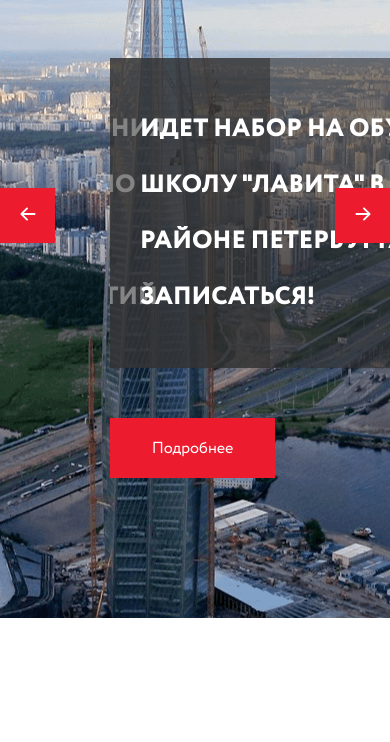
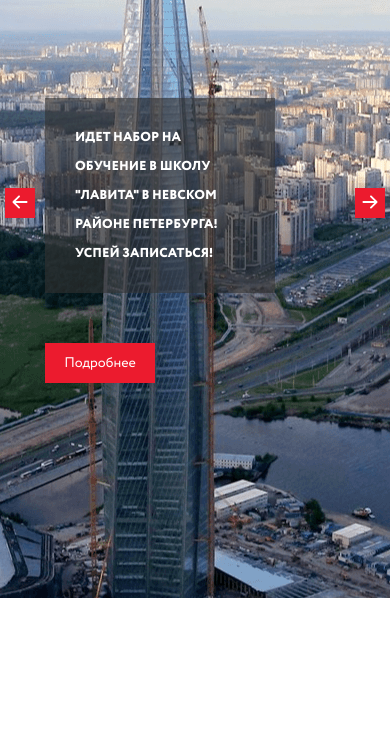
Before and after one commit to ErlanKusain/lavita, a website: page src/index.html in a window 390 px wide. Shown: the part 102-844 px from the top of the page. Drawn offline with nearby package versions, Linux system fonts and the light colour scheme; files whose address does not match are found by name.

Commit message:
promo section mobile adaptive

```diff
--- a/src/index.html
+++ b/src/index.html
@@ -10,6 +10,7 @@
 <body>
     <header class="header">
         <div class="container">
+            <div class="header__mobile-logo"><img src="img/icons/logo-header.svg" alt=""></div>
             <div class="header__logo"><img src="img/icons/logo-main.svg" alt="logo"></div>
             <div class="headerline">
                 <div class="headerline__logo"><img src="img/icons/logo-main.svg" alt="logo"></div>
--- a/src/sass/blocks/_header.scss
+++ b/src/sass/blocks/_header.scss
@@ -1,5 +1,8 @@
 .header {
     &__logo {
+        display: none;
+    }
+    &__mobile-logo {
         display: none;
     }
     .headerline {
--- a/src/sass/blocks/_media.scss
+++ b/src/sass/blocks/_media.scss
@@ -181,7 +181,7 @@
             width: 70%;
             height: 100vh;
             justify-content: center;
-            background-color: $main-color;
+            background-color: rgba(255, 0, 0, 0.900);
             z-index: 2;
             transition: 0.6s all;
             &_active{
@@ -256,23 +256,31 @@
         }
     }
     .promo {
+        margin-top: 0;
+        padding-top: 250px;
         &__slider {
-            margin-left: 110px;
+            margin-left: 60px;
             &-descr {
-                width: 440px;
-                font-size: 25px;
+                width: 380px;
+                height: 250px;
+                font-size: 21px;
+                line-height: 45px;
+            }
+            .button-more {
+                width: 130px;
+                height: 50px;
             }
         }
         .slick-prev {
-            width: 55px;
-            height: 55px;
-            top: 130px;
-            left: -110px;
+            width: 45px;
+            height: 45px;
+            top: 110px;
+            left: -60px;
         }
         .slick-next {
-            width: 55px;
-            height: 55px;
-            top: 130px;
+            width: 45px;
+            height: 45px;
+            top: 110px;
             right: 0;
         }
     }
@@ -285,10 +293,17 @@
     }
     .header {
         &__logo {
+            display: none;
             width: 180px;
             img {
                 width: 100%;
             }
+        }
+        &__mobile-logo {
+            display: block;
+            position: absolute;
+            top: 20px;
+            left: 20px;
         }
         .menu {
             &__nav {
@@ -303,4 +318,70 @@
             }
         }
     }
+    .promo {
+        margin-top: 0;
+        padding-top: 200px;
+        &__slider {
+            margin-left: 45px;
+            &-descr {
+                width: 320px;
+                height: 195px;
+                font-size: 16px;
+                line-height: 29px;
+            }
+            .button-more {
+                width: 110px;
+                height: 40px;
+                font-size: 14px;
+            }
+        }
+        .slick-prev {
+            width: 30px;
+            height: 30px;
+            top: 90px;
+            left: -40px;
+        }
+        .slick-next {
+            width: 30px;
+            height: 30px;
+            top: 90px;
+            right: 5px;
+        }
+    }
 }
+
+@media (max-width: 400px) {
+    .container{
+        width: 100%;
+    }
+    .promo {
+        margin-top: 0;
+        padding-top: 200px;
+        &__slider {
+            margin-left: 45px;
+            &-descr {
+                width: 230px;
+                height: 195px;
+                font-size: 13px;
+                line-height: 29px;
+            }
+            .button-more {
+                width: 110px;
+                height: 40px;
+                font-size: 14px;
+            }
+        }
+        .slick-prev {
+            width: 30px;
+            height: 30px;
+            top: 90px;
+            left: -40px;
+        }
+        .slick-next {
+            width: 30px;
+            height: 30px;
+            top: 90px;
+            right: 5px;
+        }
+    }
+}
```
Also changed, not shown: src/css/style.min.css, 1 other file.
